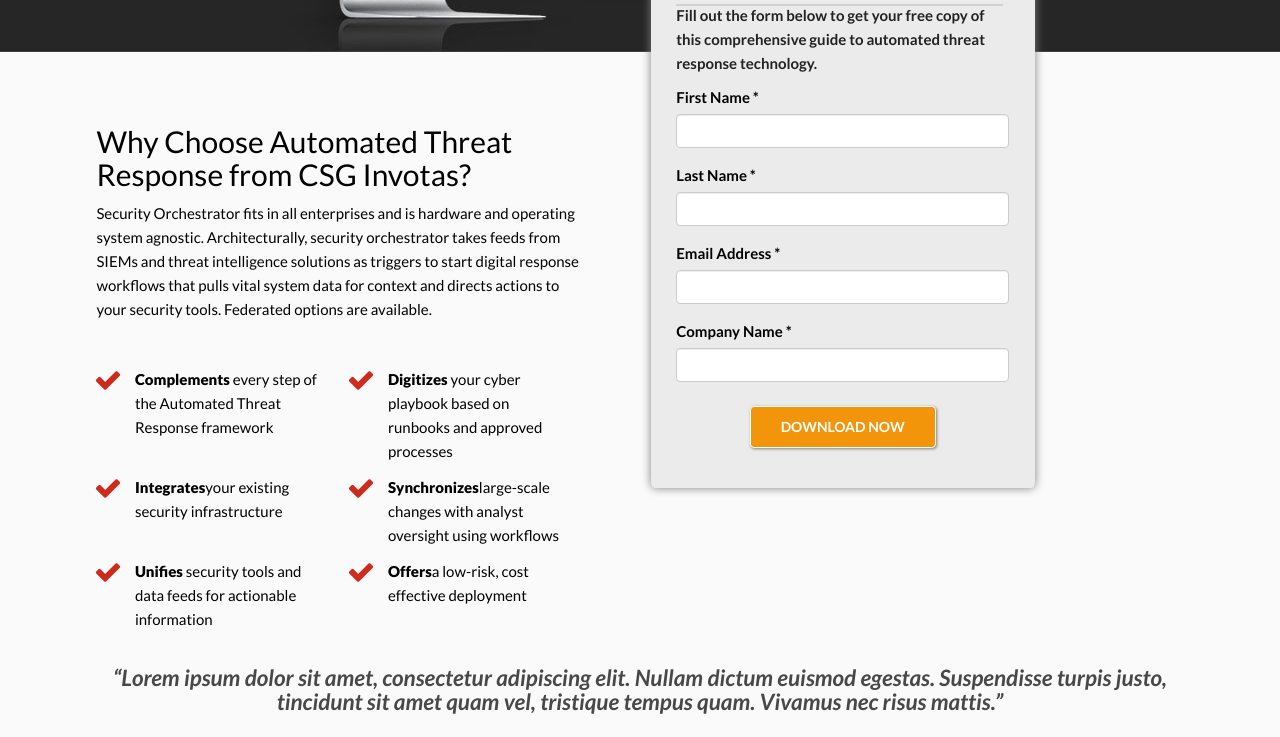
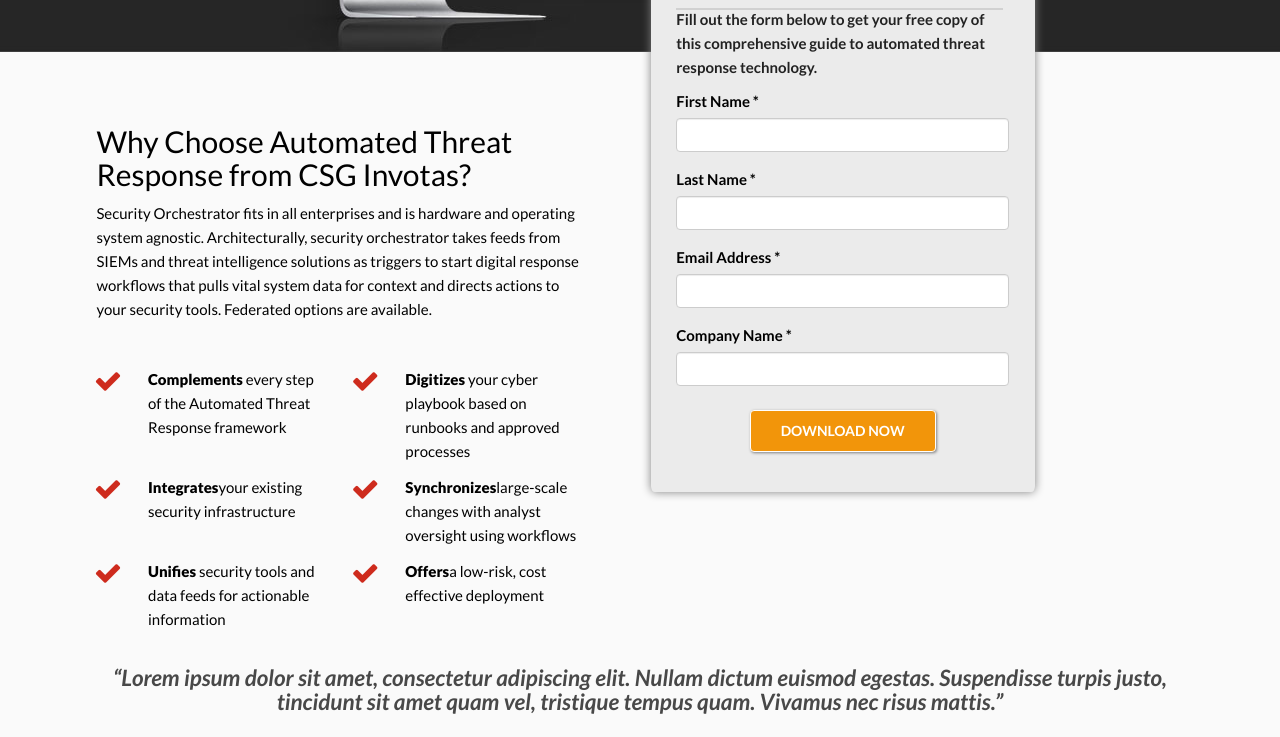
Before and after one commit to SilentMaxOfc/test_task, a plain HTML site: page index.html in a window 1280 px wide. Shown: the part 498-1235 px from the top of the page. Drawn offline with nearby package versions, Linux system fonts and the light colour scheme.

Commit message:
:Fixed bugs, final cut

```diff
--- a/index.html
+++ b/index.html
@@ -37,7 +37,28 @@
     </div>
 
     <main>
-        <form class="form-download row clearfix">
+
+        <section class="container left-main-collumn">
+            <article class="main-text container">
+                <h2>Why Choose Automated Threat Response  from CSG Invotas?</h2>
+                <p>Security Orchestrator fits in all enterprises and is hardware and operating system agnostic. Architecturally, security orchestrator takes feeds from SIEMs and threat intelligence solutions as triggers to start digital response workflows that pulls vital system data for context and directs actions to your security tools. Federated options are available.</p>
+            </article>
+            <section class="argument-container argument-container-big container">
+
+                <div class="argument-container argument-container-sm"><i class="fa fa-check" aria-hidden="true"></i><p><b>Complements</b> every step of the Automated Threat Response framework</p></div>
+
+                <div class="argument-container argument-container-sm"><i class="fa fa-check" aria-hidden="true"></i><p><b>Digitizes</b> your cyber playbook based on runbooks and approved processes</p></div>
+
+                <div class="argument-container argument-container-sm"><i class="fa fa-check" aria-hidden="true"></i><p><b>Integrates</b>your existing security infrastructure </p></div>
+
+                <div class="argument-container argument-container-sm"><i class="fa fa-check" aria-hidden="true"></i><p><b>Synchronizes</b>large-scale changes with analyst oversight using workflows</p></div>
+
+                <div class="argument-container argument-container-sm"><i class="fa fa-check" aria-hidden="true"></i><p><b>Unifies</b> security tools and data feeds for actionable information</p></div>
+
+                <div class="argument-container argument-container-sm"><i class="fa fa-check" aria-hidden="true"></i><p><b>Offers</b>a low-risk, cost effective deployment</p></div>
+            </section>
+            </section>
+            <form class="form-download row clearfix">
 
             <section class="form-main-container container">
                 <div class="form-tittle-container">
@@ -67,28 +88,7 @@
                 </div>
             </section>
 
-        </form>
-        <section class="container left-main-collumn">
-            <article class="main-text container">
-                <h2>Why Choose Automated Threat Response  from CSG Invotas?</h2>
-                <p>Security Orchestrator fits in all enterprises and is hardware and operating system agnostic. Architecturally, security orchestrator takes feeds from SIEMs and threat intelligence solutions as triggers to start digital response workflows that pulls vital system data for context and directs actions to your security tools. Federated options are available.</p>
-            </article>
-            <section class="argument-container argument-container-big container">
-                <i class="fa fa-check" aria-hidden="true"></i>
-                <div class="argument-container argument-container-sm"><p><b>Complements</b> every step of the Automated Threat Response framework</p></div>
-                <i class="fa fa-check" aria-hidden="true"></i>
-                <div class="argument-container argument-container-sm"><p><b>Digitizes</b> your cyber playbook based on runbooks and approved processes</p></div>
-                <i class="fa fa-check" aria-hidden="true"></i>
-                <div class="argument-container argument-container-sm"><p><b>Integrates</b>your existing security infrastructure </p></div>
-                <i class="fa fa-check" aria-hidden="true"></i>
-                <div class="argument-container argument-container-sm"><p><b>Synchronizes</b>large-scale changes with analyst oversight using workflows</p></div>
-                <i class="fa fa-check" aria-hidden="true"></i>
-                <div class="argument-container argument-container-sm"><p><b>Unifies</b> security tools and data feeds for actionable information</p></div>
-                <i class="fa fa-check" aria-hidden="true"></i>
-                <div class="argument-container argument-container-sm"><p><b>Offers</b>a low-risk, cost effective deployment</p></div>
-            </section>
-            </section>
-
+            </form>
             <section class="centered-container container">
                 <p class="lorem-centered">“Lorem ipsum dolor sit amet, consectetur adipiscing elit. Nullam dictum euismod egestas. Suspendisse turpis justo, tincidunt sit amet quam vel, tristique tempus quam. Vivamus nec risus mattis.”</p>
                 <b>Customer Name</b>
--- a/style.css
+++ b/style.css
@@ -62,20 +62,25 @@
 }
 @media (max-width: 1000px){
     form {
-        position: inherit;
+       position:inherit;
     }
 }
 .form-main-container {
     width: 30%;
-    position: relative;
-    float: right;
-    margin-right: 18%;
-    margin-top: 6%;
-    top:-20em;
+    position: absolute;
+    right: 18%;
+    top:-52em;
     padding: 2%;
     background-color:#ebebeb;
     border-radius: 1%;
     box-shadow:0 0 10px gray;
+}
+@media (max-width: 1000px){
+    .form-main-container {
+        position:relative;
+        top: 0;
+        right: 0;
+    }
 }
 @media (max-width: 1000px){
     .form-main-container {
@@ -85,7 +90,6 @@
         margin-top: 0;
         margin-left: 10%;
         float:left;
-
     }
 }
 .paper {
@@ -140,6 +144,21 @@
 
 
 /*MAIN TEXT*/
+/*
+@media (max-width 1000px){
+     main {
+        display: -webkit-flex;
+        display: flex;
+        -webkit-flex-direction: column-reverse;
+    }
+}
+.main-text {
+    width: 46%;
+    margin: 2% 0 3% 1%;
+
+}
+*/
+
 .main-text {
     width: 46%;
     margin: 2% 0 3% 1%;
@@ -156,8 +175,9 @@
     vertical-align: top;
 }
 .argument-container-sm {
-   width: 42%;
-    padding-left: 10px;
+   width: 43%;
+   margin-left: 30px;
+   position: relative;
 }
 
 @media (max-width: 1000px) {
@@ -166,7 +186,7 @@
     }
 }
 .argument-container-big {
-   width: 50%
+   width: 50%;
 }
 @media (max-width: 1000px) {
     .argument-container-big {
@@ -176,6 +196,8 @@
 .argument-container-big i {
   color: #ce2b1d;
   font-size: 28px;
+  position: absolute;
+  left:-30px;
 }
 .argument-container-big b {
   font-weight: 900;
@@ -187,7 +209,11 @@
   font-style: italic;
   margin: 2%;
 }
-
+@media (max-width: 1000px) {
+    .lorem-centered {
+    margin:10% 0;
+    }
+}
 /*GRAY STEPS BANNER*/
 
 .steps-container {
@@ -243,7 +269,6 @@
     color: #9f9f9f !important;
     font-weight: 900;
     font-size: 1.1em;
-    margin: 5%;
     line-height: 6em;
 }
 .copyright {
@@ -256,7 +281,11 @@
   display:table;
   clear:both;
   }
-
+.logo-container {
+    border-bottom: 2px solid #d1d1d1;
+    margin: 0 auto;
+    width:95%;
+}
 .centered-container {
   text-align: center;
 }
```
